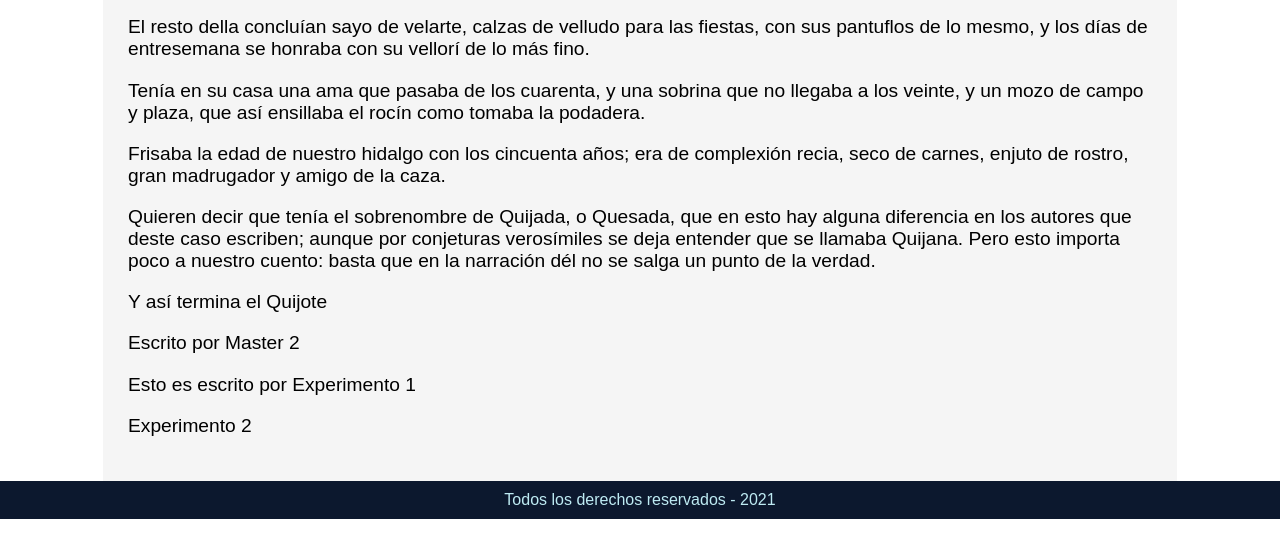
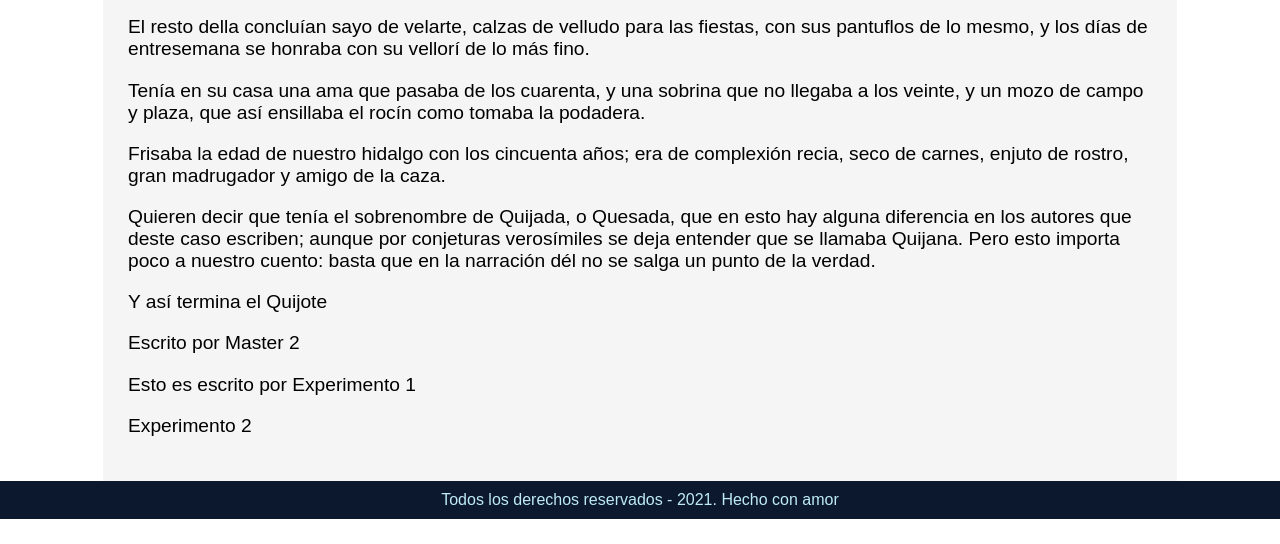
Before and after one commit to carolingea/cool, a plain HTML site: page cool/index.html in a window 1280 px wide. Shown: the part 256-800 px from the top of the page. Drawn offline with Linux system fonts and the light colour scheme.

Commit message:
Footer mejorado

```diff
--- a/cool/index.html
+++ b/cool/index.html
@@ -34,5 +34,5 @@
 </div>
 
 <footer>
-	Todos los derechos reservados - 2021
+	Todos los derechos reservados - 2021. Hecho con amor
 </footer>
```
